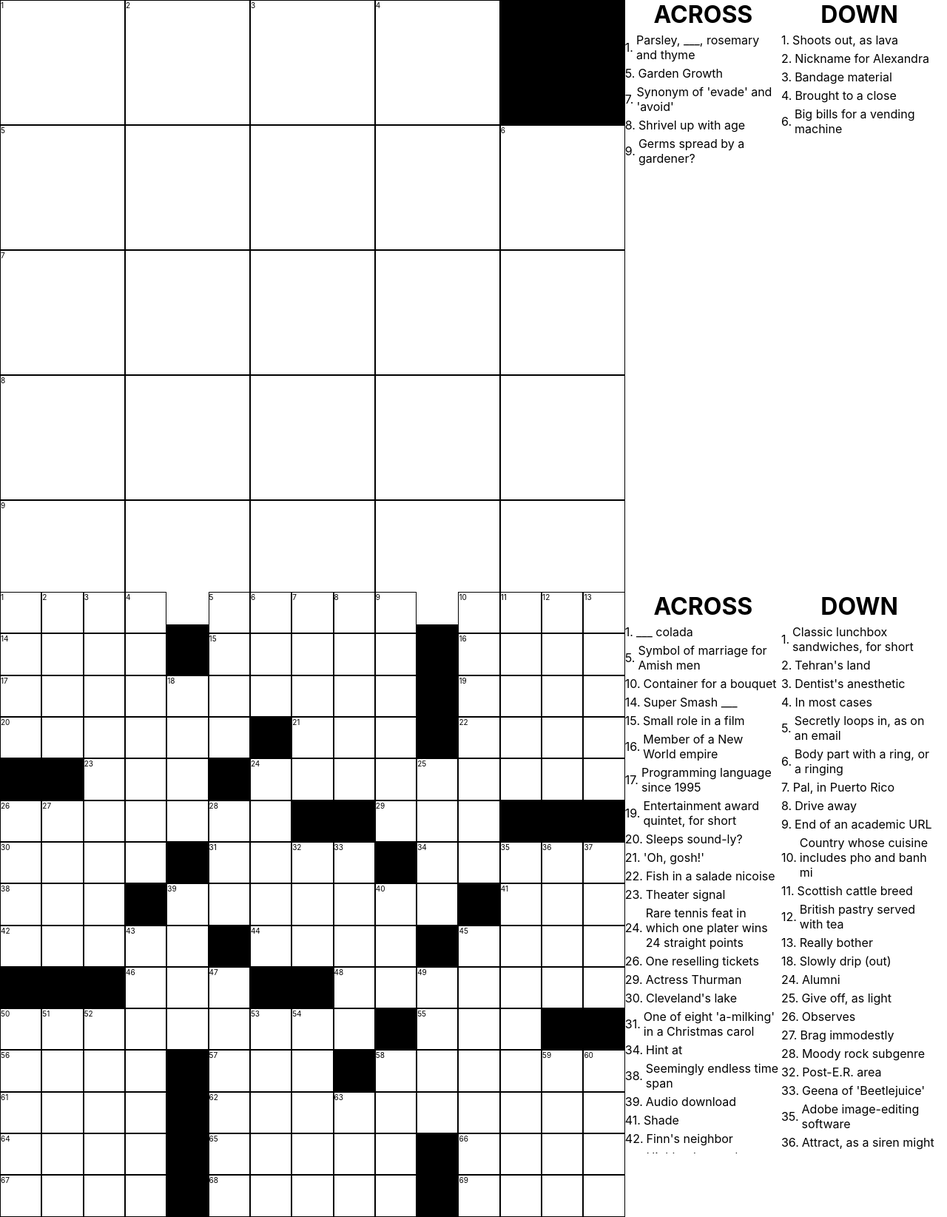
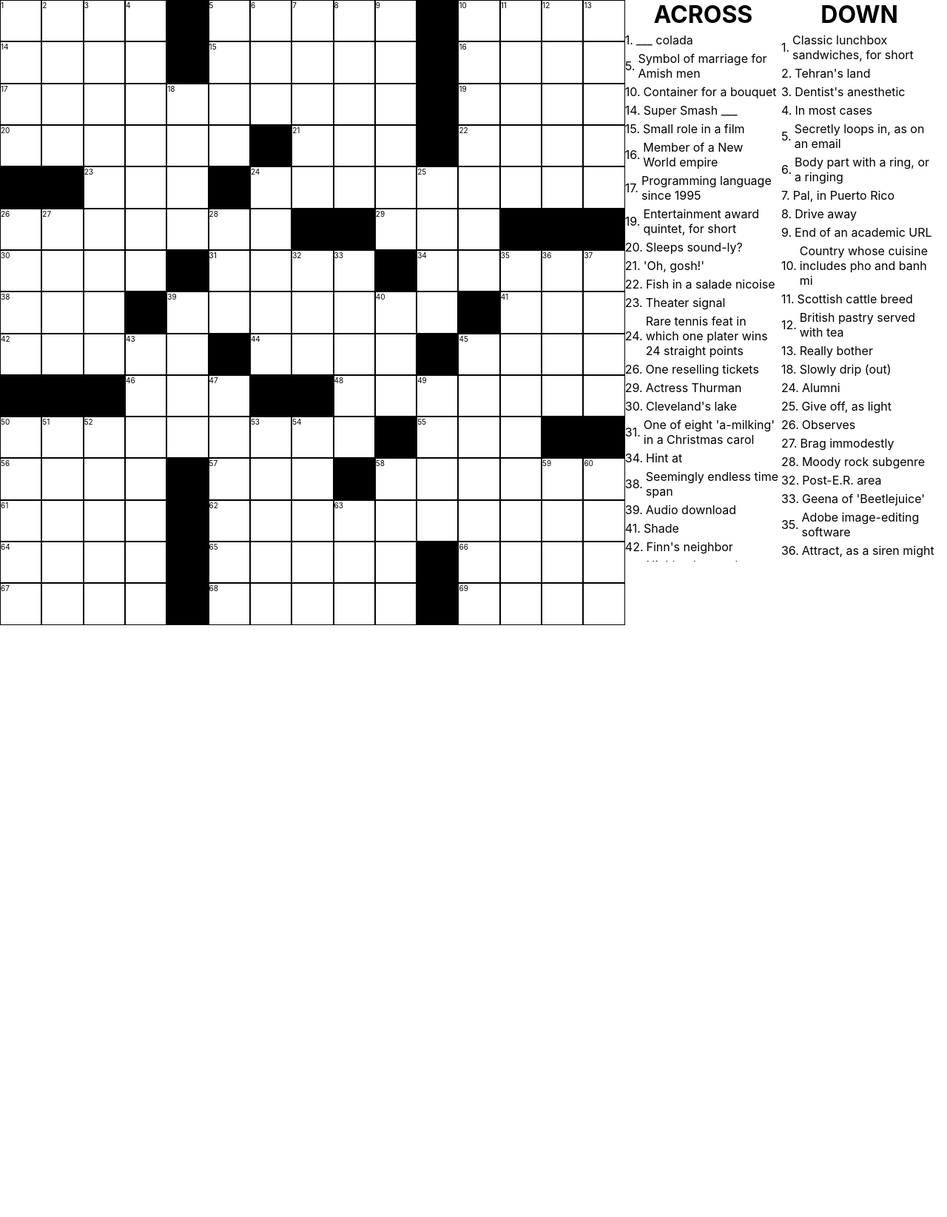
Before and after one commit to LucasMc17/Ultimate-React-Crossword, a React (Create React App) app: page / in a window 1280 px wide. Shown: the whole page at 74% size. After the commit the page ends 845 px from the top, so only its background shows below. Built offline with nearby package versions, Linux system fonts and the light colour scheme.

Commit message:
condensed input state into crossword data state and added onInput hook

```diff
--- a/src/App.js
+++ b/src/App.js
@@ -44,6 +44,15 @@ const dataArray = [
   ],
 ];
 
+const onInput = (input, crosswordData) => {
+  console.log("SOMEONE IS INPUTTING");
+  console.log(input);
+  console.log(crosswordData);
+  return crosswordData.map((row) =>
+    row.map((col) => (col ? { ...col, input } : col)),
+  );
+};
+
 const acrosses = [
   { num: 1, clue: "Parsley, ___, rosemary and thyme" },
   { num: 5, clue: "Garden Growth" },
@@ -63,21 +72,22 @@ const downs = [
 function App() {
   return (
     <div className="App">
-      <Crossword
+      {/* <Crossword
         rows={2}
         columns={5}
         data={dataArray}
         revealAnswers={false}
         acrosses={acrosses}
         downs={downs}
-      />
+      /> */}
       <Crossword
         rows={15}
         columns={15}
         data={grid}
-        revealAnswers={false}
+        // revealAnswers={true}
         acrosses={exampleAcrosses}
         downs={exampleDowns}
+        onInput={onInput}
       />
     </div>
   );
--- a/src/react-crossword/index.js
+++ b/src/react-crossword/index.js
@@ -5,7 +5,15 @@ import Clues from "./Clues";
 const alphabet =
   "ABCDEFGHIJKLMNOPQRSTUVWXYZabcdefghijklmnopqrstuvwxyz1234567890";
 
-function Crossword({ rows, columns, data, revealAnswers, acrosses, downs }) {
+function Crossword({
+  rows,
+  columns,
+  data,
+  revealAnswers,
+  acrosses,
+  downs,
+  onInput,
+}) {
   const cols = data[0].length;
   //   if (data.length !== rows * columns) {
   //     throw "Data Array must be of length equal to the number of rows multiplied by columns!";
@@ -20,6 +28,7 @@ function Crossword({ rows, columns, data, revealAnswers, acrosses, downs }) {
         const currentSquare = data[y][x];
 
         if (currentSquare) {
+          currentSquare.input = "";
           if (y === 0 || x === 0 || !data[y - 1][x] || !data[y][x - 1]) {
             currentSquare.displayNum = num;
             num++;
@@ -44,9 +53,6 @@ function Crossword({ rows, columns, data, revealAnswers, acrosses, downs }) {
   const [across, setAcross] = useState(true);
   const [xFocus, setXFocus] = useState(null);
   const [yFocus, setYFocus] = useState(null);
-  const [answerMap, setAnswerMap] = useState(
-    data.map((row) => row.map((cell) => (cell ? { answer: "" } : null))),
-  );
   const [currentClue, setCurrentClue] = useState(null);
 
   function toggleDirection() {
@@ -69,15 +75,23 @@ function Crossword({ rows, columns, data, revealAnswers, acrosses, downs }) {
   function handleKeyDown(char) {
     char.preventDefault();
     if (alphabet.includes(char.key)) {
-      setAnswerMap(
-        answerMap.map((row, yIndex) =>
-          row.map((col, xIndex) =>
-            yIndex === yFocus && xIndex === xFocus
-              ? { answer: char.key.toUpperCase() }
-              : col,
-          ),
+      const nextState = dataSet.map((row, yIndex) =>
+        row.map((col, xIndex) =>
+          yIndex === yFocus && xIndex === xFocus
+            ? { ...col, input: char.key.toUpperCase() }
+            : col,
         ),
       );
+      let newData;
+      if (onInput) {
+        newData = onInput(char.key.toUpperCase(), nextState);
+      }
+
+      if (newData) {
+        setDataSet(newData);
+      } else {
+        setDataSet(nextState);
+      }
       across
         ? setFocus(xFocus + 1, yFocus, true)
         : setFocus(xFocus, yFocus + 1, false);
@@ -276,30 +290,30 @@ function Crossword({ rows, columns, data, revealAnswers, acrosses, downs }) {
   }
 
   function handleBackspace() {
-    const currentInput = answerMap[yFocus][xFocus]?.answer;
+    const currentInput = dataSet[yFocus][xFocus]?.input;
     if (currentInput) {
-      setAnswerMap(
-        answerMap.map((row, y) =>
+      setDataSet(
+        dataSet.map((row, y) =>
           row.map((col, x) =>
-            x === xFocus && y === yFocus ? { answer: "" } : col,
+            x === xFocus && y === yFocus ? { ...col, input: "" } : col,
           ),
         ),
       );
     } else {
       if (
         across
-          ? answerMap[yFocus][xFocus - 1]
-          : answerMap[yFocus - 1] && answerMap[yFocus - 1][xFocus]
+          ? dataSet[yFocus][xFocus - 1]
+          : dataSet[yFocus - 1] && dataSet[yFocus - 1][xFocus]
       ) {
-        setAnswerMap(
-          answerMap.map((row, y) =>
+        setDataSet(
+          dataSet.map((row, y) =>
             row.map((col, x) =>
               across
                 ? x === xFocus - 1 && y === yFocus
-                  ? { answer: "" }
+                  ? { ...col, input: "" }
                   : col
                 : x === xFocus && y === yFocus - 1
-                ? { answer: "" }
+                ? { ...col, input: "" }
                 : col,
             ),
           ),
@@ -336,7 +350,7 @@ function Crossword({ rows, columns, data, revealAnswers, acrosses, downs }) {
                 focus={y === yFocus && x === xFocus}
                 y={y}
                 x={x}
-                input={answerMap[y][x]?.answer}
+                input={dataSet[y][x]?.input}
                 setFocus={setFocus}
                 toggleDirection={toggleDirection}
                 clueSelected={
```
